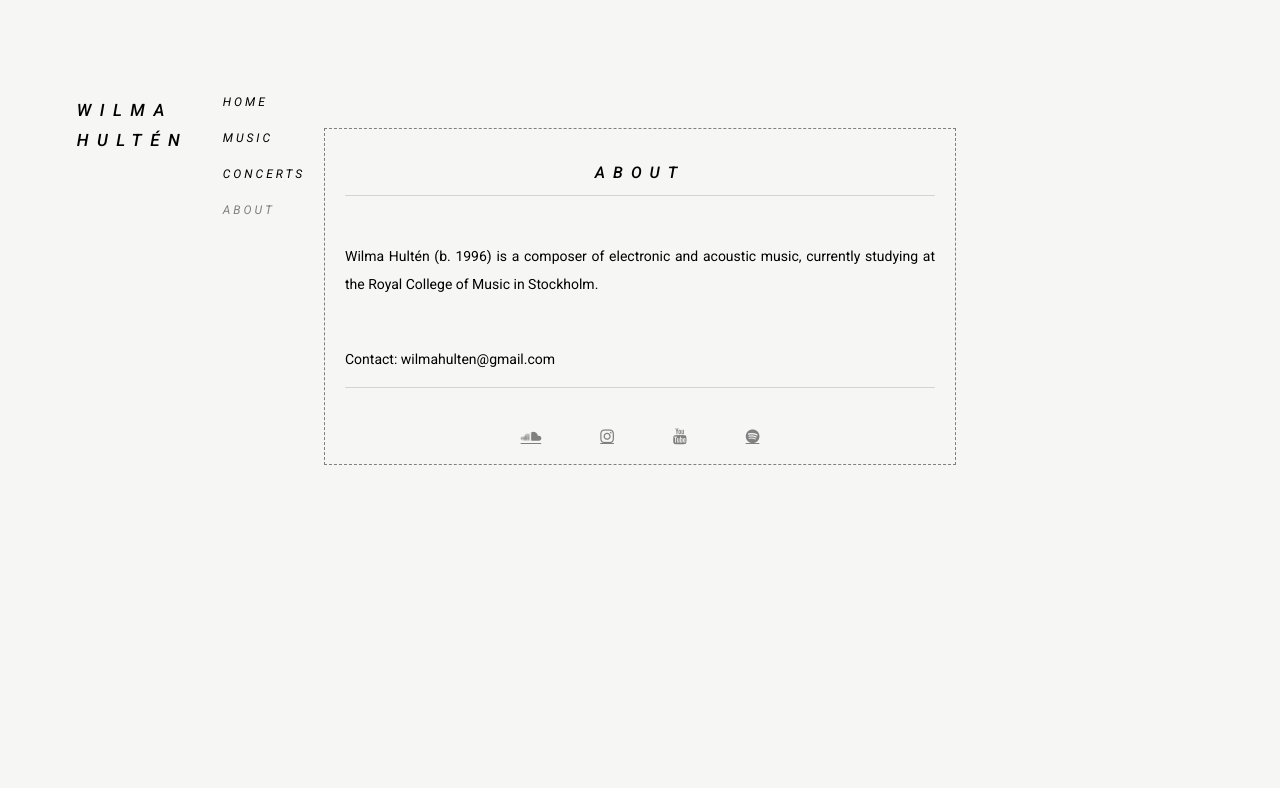
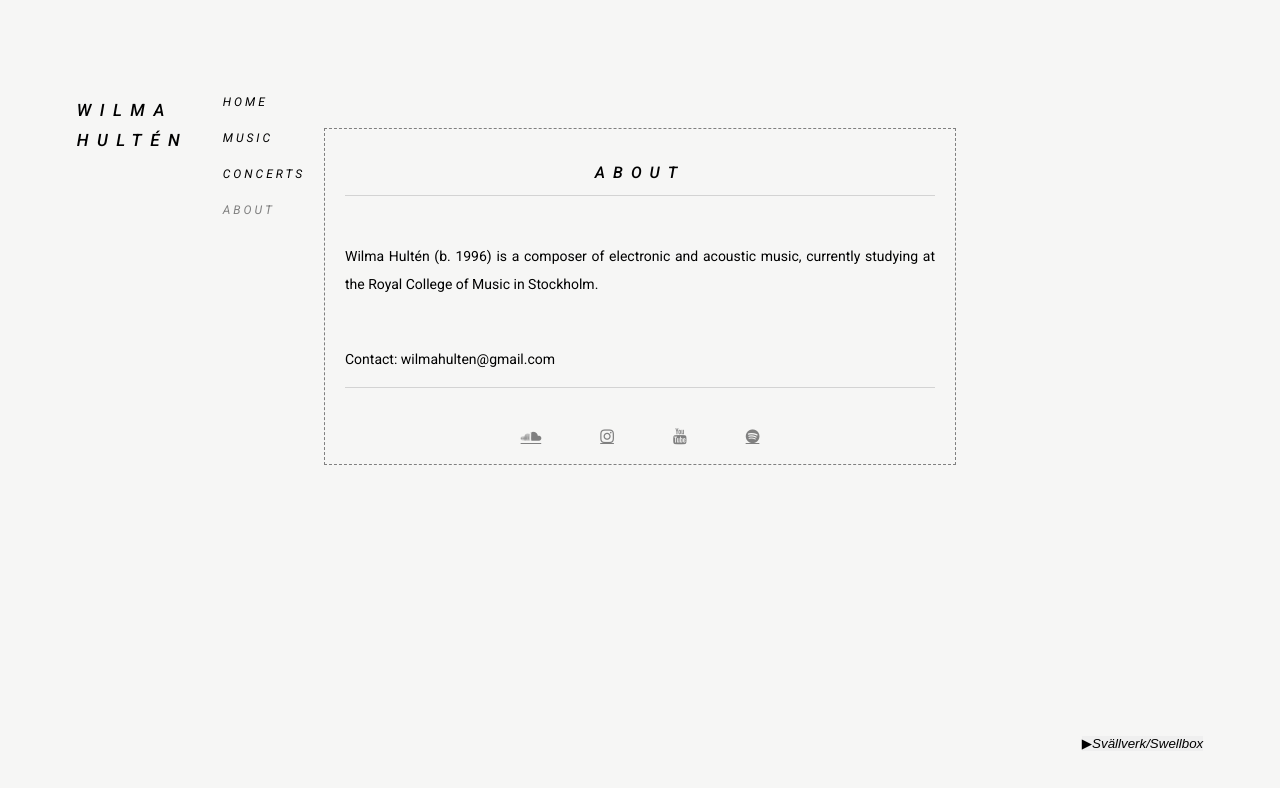
Before and after one commit to wilmahulten/wilmahulten.github.io, a React (Create React App) app: page /#/about in a window 1280 px wide. Shown: the top 788 px of the page. Built offline with nearby package versions, Linux system fonts and the light colour scheme.

Commit message:
Add audio player

```diff
--- a/src/App.js
+++ b/src/App.js
@@ -1,23 +1,44 @@
-import React from 'react';
-import { HashRouter as Router, Route, Routes, NavLink } from 'react-router-dom';
-import Home from './components/Home';
-import Music from './components/Music';
-import Concerts from './components/Concerts';
-import About from './components/About';
-import './styles/App.css';
+import React, { useEffect, useState } from "react";
+import { HashRouter as Router, Route, Routes, NavLink } from "react-router-dom";
+import Home from "./components/Home";
+import Music from "./components/Music";
+import Concerts from "./components/Concerts";
+import About from "./components/About";
+import AudioPlayer from "./components/AudioPlayer";
+import "./styles/App.css";
+
+const audioSrc = "audio/swellbox.wav";
 
 function App() {
+
   return (
+    <div>
       <Router>
         <div className="app-container">
           <div className="sidebar">
             <h1>Wilma Hultén</h1>
             <nav>
               <ul>
-              <li><NavLink to="/" activeClassName="active">Home</NavLink></li>
-              <li><NavLink to="/music" activeClassName="active">Music</NavLink></li>
-              <li><NavLink to="/concerts" activeClassName="active">Concerts</NavLink></li>
-              <li><NavLink to="/about" activeClassName="active">About</NavLink></li>
+                <li>
+                  <NavLink to="/" activeClassName="active">
+                    Home
+                  </NavLink>
+                </li>
+                <li>
+                  <NavLink to="/music" activeClassName="active">
+                    Music
+                  </NavLink>
+                </li>
+                <li>
+                  <NavLink to="/concerts" activeClassName="active">
+                    Concerts
+                  </NavLink>
+                </li>
+                <li>
+                  <NavLink to="/about" activeClassName="active">
+                    About
+                  </NavLink>
+                </li>
               </ul>
             </nav>
           </div>
@@ -32,6 +53,11 @@ function App() {
           </div>
         </div>
       </Router>
+
+      <div>
+          <AudioPlayer audioSrc={audioSrc} />
+      </div>
+    </div>
   );
 }
 
--- /dev/null
+++ b/src/components/AudioPlayer.js
@@ -0,0 +1,99 @@
+import React, { useRef, useEffect, useState } from "react";
+import "../styles/audioplayer.css";
+
+const AudioPlayer = ({ audioSrc }) => {
+  const audioRef = useRef(new Audio());
+  const [isPlaying, setPlaying] = useState(false);
+  const [audioContext, setAudioContext] = useState(null);
+
+  useEffect(() => {
+    // Create a new audio element for each instance of AudioPlayer
+    audioRef.current = new Audio();
+    audioRef.current.src = audioSrc;
+
+    // If AudioContext doesn't exist, create it
+    if (!audioContext) {
+      const context = new (window.AudioContext || window.webkitAudioContext)();
+      setAudioContext(context);
+    }
+
+    return () => {
+      // Clean up the AudioContext
+      if (audioContext) {
+        audioContext.close();
+        setAudioContext(null);
+      }
+    };
+  }, [audioSrc, audioContext]);
+
+  const togglePlay = () => {
+    const audioElement = audioRef.current;
+
+    if (isPlaying) {
+      fadeOut(audioElement, 1000); // 1000 milliseconds (1 second) fade out duration
+    } else {
+      // If AudioContext exists, resume playback
+      if (audioContext) {
+        audioContext.resume().then(() => {
+          fadeIn(audioElement, 1000); // 1000 milliseconds (1 second) fade in duration
+          audioElement.play();
+          setPlaying(true);
+        });
+      } else {
+        // If AudioContext doesn't exist, play the audio normally
+        audioElement.play();
+        setPlaying(true);
+      }
+    }
+  };
+
+  const fadeIn = (audioElement, duration) => {
+    const finalVolume = 1; // Final volume level
+    const increment = 0.05; // Volume increment per step
+    const interval = duration / (finalVolume / increment);
+
+    let volume = audioElement.volume;
+    const fadeInterval = setInterval(() => {
+      if (volume < finalVolume) {
+        volume = Math.min(finalVolume, volume + increment); // Clamp volume between 0 and 1
+        audioElement.volume = volume;
+      } else {
+        clearInterval(fadeInterval);
+      }
+    }, interval);
+  };
+
+  const fadeOut = (audioElement, duration) => {
+    const finalVolume = 0; // Final volume level
+    const decrement = 0.05; // Volume decrement per step
+    const interval = duration / (audioElement.volume / decrement);
+
+    let volume = audioElement.volume;
+    const fadeInterval = setInterval(() => {
+      if (volume > finalVolume) {
+        volume = Math.max(finalVolume, volume - decrement); // Clamp volume between 0 and 1
+        audioElement.volume = volume;
+      } else {
+        clearInterval(fadeInterval);
+        audioElement.pause();
+        setPlaying(false);
+      }
+    }, interval);
+  };
+
+  return (
+    <div className="audio-player">
+      <button
+        className="play-button"
+        onClick={togglePlay}
+        role="switch"
+        aria-checked={isPlaying}
+      >
+        <span className="play-icon">{isPlaying ? '❚❚' : '▶'}</span>
+        <span className="play-text"><i>Svällverk/Swellbox</i></span>
+      </button>
+    </div>
+  );
+};
+
+export default AudioPlayer;
--- a/src/styles/App.css
+++ b/src/styles/App.css
@@ -1,5 +1,5 @@
 /* Fonts */
-@import url('https://fonts.googleapis.com/css2?family=Inconsolata:wght@200;300;400;500;600;700;800;900&family=Roboto:ital,wght@0,100;0,300;0,400;0,500;0,700;0,900;1,100;1,300;1,400;1,500;1,700;1,900&display=swap');
+@import url("https://fonts.googleapis.com/css2?family=Inconsolata:wght@200;300;400;500;600;700;800;900&family=Roboto:ital,wght@0,100;0,300;0,400;0,500;0,700;0,900;1,100;1,300;1,400;1,500;1,700;1,900&display=swap");
 
 html {
   background-color: #f6f6f5;
@@ -86,7 +86,7 @@ body::-webkit-scrollbar {
 }
 
 .sidebar a:active {
-  color: #DC143C;
+  color: #dc143c;
   text-decoration: none;
 }
 
--- /dev/null
+++ b/src/styles/audioplayer.css
@@ -0,0 +1,26 @@
+.audio-player {
+  position: fixed;
+  bottom: 6%;
+  right: 6%;
+  z-index: 0;
+  text-decoration: none;
+}
+
+@media screen and (max-width: 1000px) {
+  .audio-player {
+    right: 5%;
+    top: 40%;
+  }
+}
+
+.play-button {
+  border: none;
+  margin: 0;
+  padding: 0;
+}
+
+#playButtonCanvas {
+  width: 100px;
+  height: 100px;
+  margin: 0;
+}
```
Also changed, not shown: src/App.css (+0 -35 lines). Lines whose indentation alone changed are shown as unchanged.
